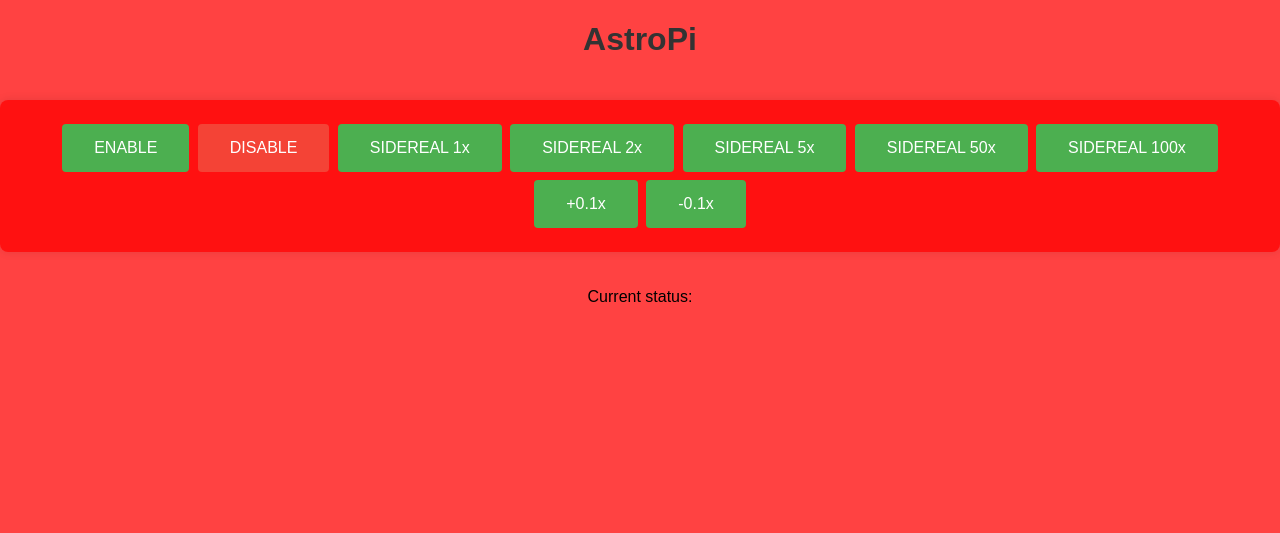
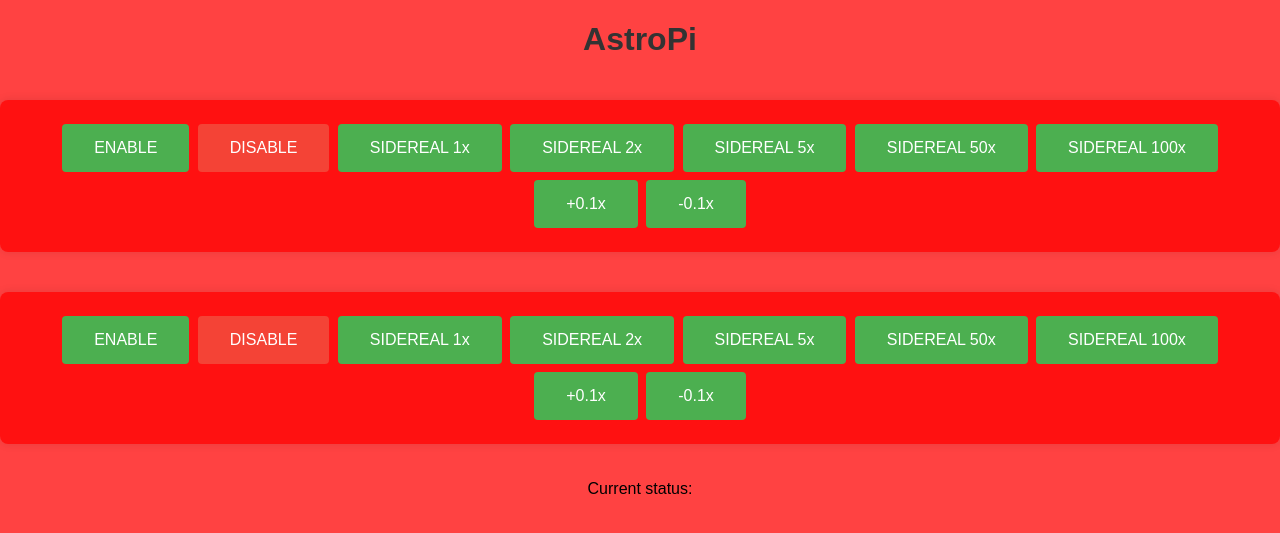
Before and after one commit to WaylonGao/astropi, a Flask app: page / in a window 1280 px wide. Shown: the top 533 px of the page. Run offline with Flask 3, Linux system fonts and the light colour scheme.

Commit message:
added LD

```diff
--- a/templates/index.html
+++ b/templates/index.html
@@ -19,6 +19,20 @@
     <button name="command" value="increment">+0.1x</button>
     <button name="command" value="decrement">-0.1x</button>
 </form>
+
+<form action="/" method="get">
+    <title>LD AXIS</title>
+    <button name="control" value="on">ENABLE</button>
+    <button class="buttonRed" name="control" value="off">DISABLE</button>
+    <button name="command" value="sidereal1x">SIDEREAL 1x</button>
+    <button name="command" value="sidereal2x">SIDEREAL 2x</button>
+    <button name="command" value="sidereal5x">SIDEREAL 5x</button>
+    <button name="command" value="sidereal50x">SIDEREAL 50x</button>
+    <button name="command" value="sidereal100x">SIDEREAL 100x</button>
+    <button name="command" value="increment">+0.1x</button>
+    <button name="command" value="decrement">-0.1x</button>
+</form>
+
 <p>Current status:</p>
 <p class="status">{{ status }}</p>
 </body>
```
